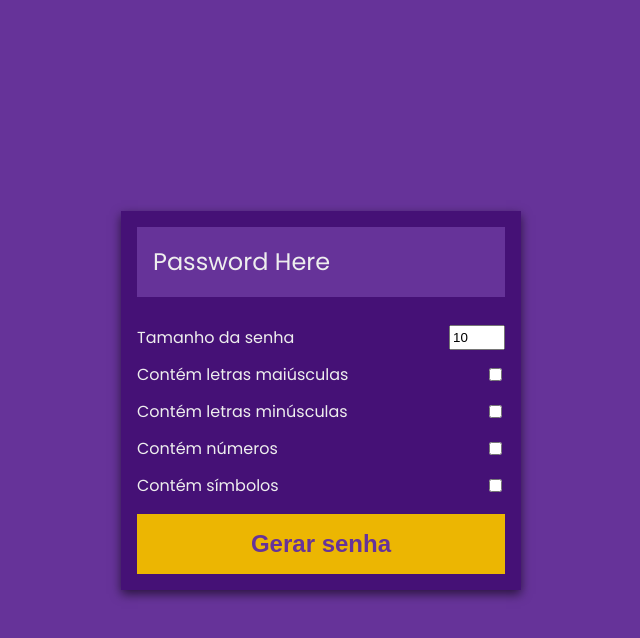
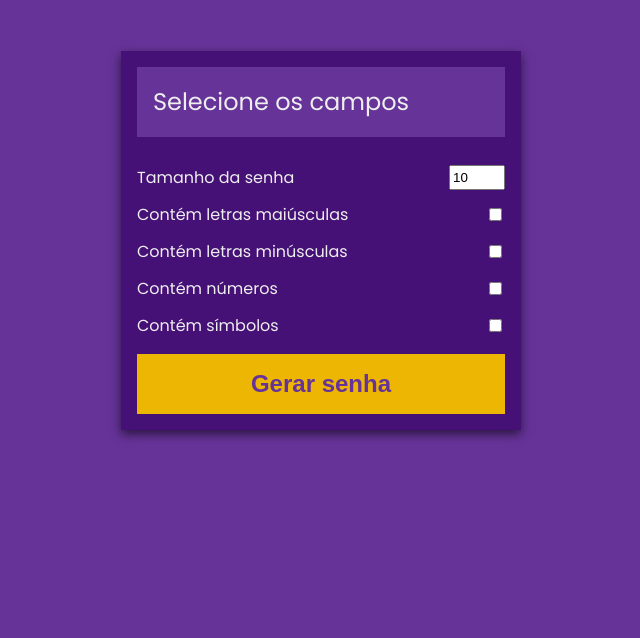
Before and after one commit to giovane-f16/Gerador-de-Senha, a plain HTML site: page index.html in a window 1280 px wide. Shown: the whole page, without its empty margins (319-959 px from the left). Drawn offline with Linux system fonts and the light colour scheme.

Commit message:
Atualizando header e altura

```diff
--- a/index.html
+++ b/index.html
@@ -11,7 +11,7 @@
     <div class="pw-container">
         <div class="pw-header">
             <div class="pw">
-                <span id="pw">Password Here</span>
+                <span id="pw">Selecione os campos</span>
                 <button id="copy">Copiar</button>
             </div>
         </div>
--- a/style.css
+++ b/style.css
@@ -11,7 +11,7 @@ body{
     display: flex;
     align-items: center;
     justify-content: center;
-    min-height: 100vh;
+    min-height: 60vh;
 }
 .pw-container{
     width: 400px;
```
